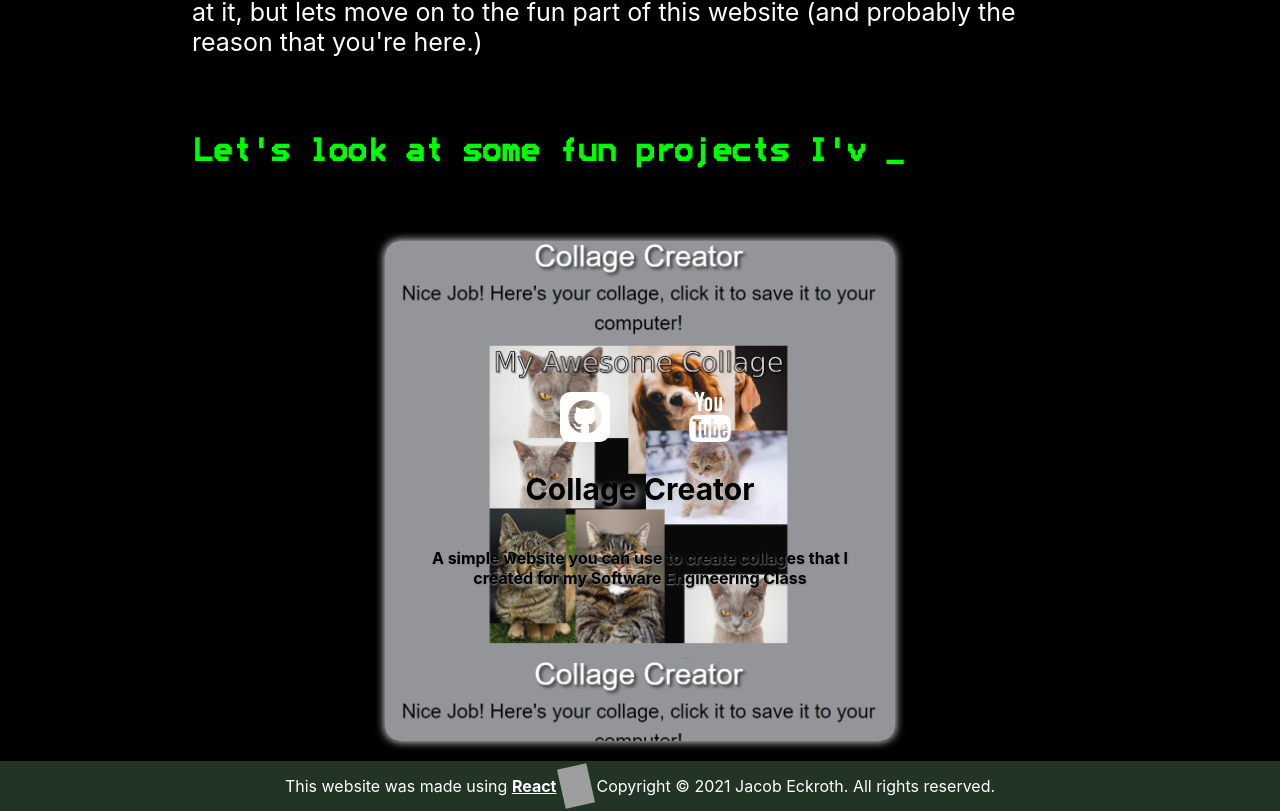
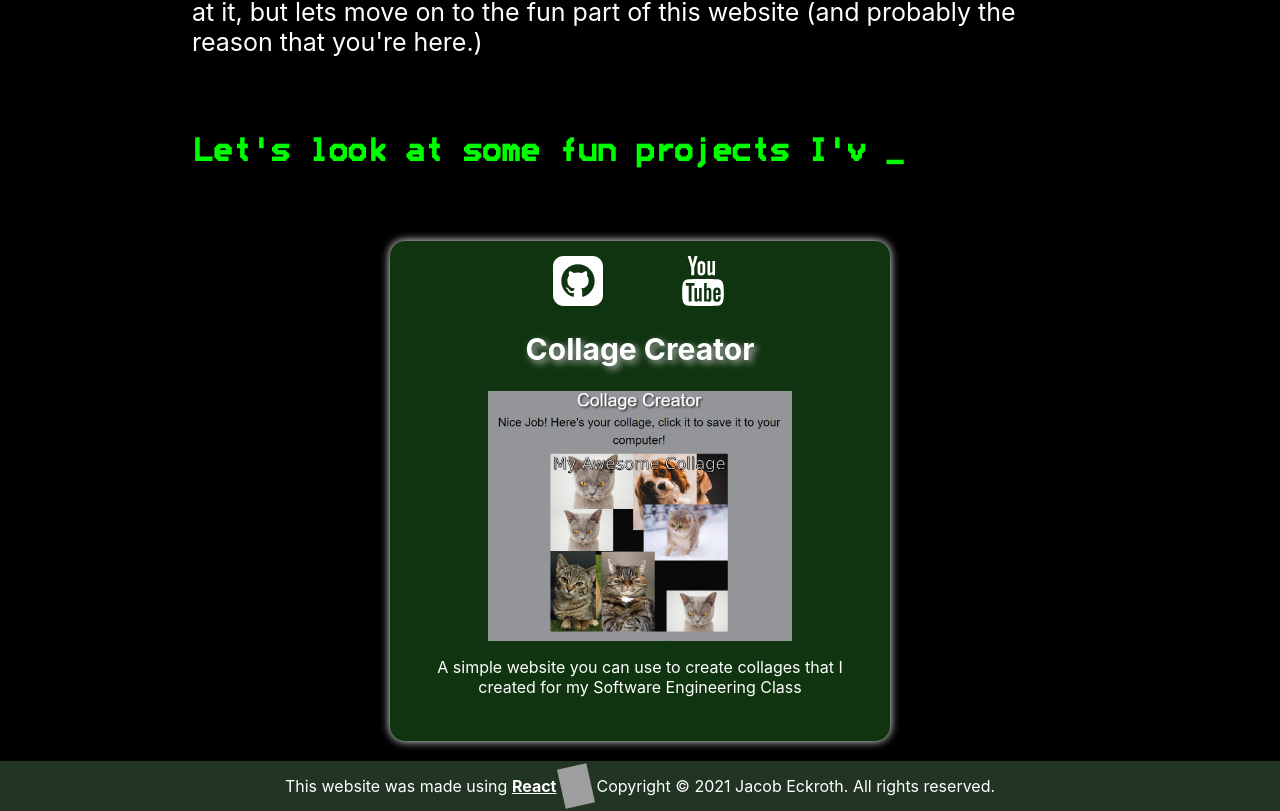
Before and after one commit to JacobEckroth/MyReactWebsiteFORREAL, a React (Create React App) app: page / in a window 1280 px wide. Shown: the part 736-1547 px from the top of the page. Built offline with nearby package versions, Linux system fonts and the light colour scheme; grey boxes are pictures that could not be loaded.

Commit message:
made the project display a lot nice

```diff
--- a/src/components/ProjectDisplay.jsx
+++ b/src/components/ProjectDisplay.jsx
@@ -19,7 +19,8 @@ class ProjectDisplay extends React.Component {
       imageURL: this.props.imageURL,
       imageAlt: this.props.imageAlt,
       githubLink: this.props.githubLink,
-      youtubeLink: this.props.youtubeLink
+      youtubeLink: this.props.youtubeLink,
+      projectPageLink: this.props.projectPageLink,
     };
     this.show = this.show.bind(this);
   }
@@ -29,6 +30,13 @@ class ProjectDisplay extends React.Component {
   }
   render() {
     return (
+      <div>
+        <a
+          className="projectPageLink"
+          href={this.state.projectPageLink}
+          rel="noreferrer"
+          target="_blank"
+        >
           <div
             key={this.state.keyValue}
             className={
@@ -37,15 +45,29 @@ class ProjectDisplay extends React.Component {
                 : "projectHolder notShowing"
             }
           >
-        <div class="linkHolder">
-          <a className="outerGithubLink" href={this.state.githubLink} rel="noreferrer" target="_blank" title="Github Repository"><svg
+            <div className="linkHolder">
+              <a
+                className="outerGithubLink"
+                href={this.state.githubLink}
+                rel="noreferrer"
+                target="_blank"
+                title="Github Repository"
+              >
+                <svg
                   className="githubLogo"
                   xmlns="http://www.w3.org/2000/svg"
                   viewBox="0 0 24 24"
                 >
                   <path d="M19 0h-14c-2.761 0-5 2.239-5 5v14c0 2.761 2.239 5 5 5h14c2.762 0 5-2.239 5-5v-14c0-2.761-2.238-5-5-5zm-4.466 19.59c-.405.078-.534-.171-.534-.384v-2.195c0-.747-.262-1.233-.55-1.481 1.782-.198 3.654-.875 3.654-3.947 0-.874-.312-1.588-.823-2.147.082-.202.356-1.016-.079-2.117 0 0-.671-.215-2.198.82-.64-.18-1.324-.267-2.004-.271-.68.003-1.364.091-2.003.269-1.528-1.035-2.2-.82-2.2-.82-.434 1.102-.16 1.915-.077 2.118-.512.56-.824 1.273-.824 2.147 0 3.064 1.867 3.751 3.645 3.954-.229.2-.436.552-.508 1.07-.457.204-1.614.557-2.328-.666 0 0-.423-.768-1.227-.825 0 0-.78-.01-.055.487 0 0 .525.246.889 1.17 0 0 .463 1.428 2.688.944v1.489c0 .211-.129.459-.528.385-3.18-1.057-5.472-4.056-5.472-7.59 0-4.419 3.582-8 8-8s8 3.581 8 8c0 3.533-2.289 6.531-5.466 7.59z" />
-          </svg></a>
-          <a className="outerYoutubeLink" title="Youtube Demo Video" href={this.state.youtubeLink} rel="noreferrer" target="_blank">
+                </svg>
+              </a>
+              <a
+                className="outerYoutubeLink"
+                title="Youtube Demo Video"
+                href={this.state.youtubeLink}
+                rel="noreferrer"
+                target="_blank"
+              >
                 <svg
                   className="youtubeLogo"
                   xmlns="http://www.w3.org/2000/svg"
@@ -55,10 +77,27 @@ class ProjectDisplay extends React.Component {
                 </svg>
               </a>
             </div>
-        <h2 className="projectTitle"><a href="http://collage.jacobeckroth.com" title="Collage Website" rel="noreferrer" target="_blank">{this.state.title}</a></h2>
-
+            <h2 className="projectTitle">
+              <a
+                href="http://collage.jacobeckroth.com"
+                title="Collage Website"
+                rel="noreferrer"
+                target="_blank"
+              >
+                {this.state.title}
+              </a>
+            </h2>
+            <div className="projectImageHolder">
+              <img
+                className="projectImage"
+                src={this.state.imageURL}
+                alt={this.state.imageAlt}
+              />
+            </div>
 
             <p className="projectDescription">{this.state.descriptionText}</p>
+          </div>
+        </a>
       </div>
     );
   }
--- a/src/components/ProjectsHolder.jsx
+++ b/src/components/ProjectsHolder.jsx
@@ -11,7 +11,8 @@ const projects = data.map(item =>
     imageAlt = {item.imageAlt}
     key = {item.key}
     githubLink = {item.githubLink}
-    youtubeLink = {item.youtubeLink}/>
+    youtubeLink = {item.youtubeLink}
+    projectPageLink = {item.projectPageLink}/>
 
 )
 class ProjectsHolder extends React.Component {
--- a/src/components/VisibilitySensorAppearingProject.js
+++ b/src/components/VisibilitySensorAppearingProject.js
@@ -32,7 +32,8 @@ class VisibilitySensorAppearingProject extends Component {
         imageURL = {this.props.imageURL}
         imageAlt = {this.props.imageAlt}
         githubLink = {this.props.githubLink}
-        youtubeLink = {this.props.youtubeLink}/>
+        youtubeLink = {this.props.youtubeLink}
+        projectPageLink = {this.props.projectPageLink}/>
 
 
       </VisibilitySensor>
--- a/src/css/project.css
+++ b/src/css/project.css
@@ -6,7 +6,7 @@ body{
 .projectHolder{
     transition:opacity 1s linear,box-shadow .1s linear ;
 
-
+    background-color:rgb(16, 51, 16);
 
     border-radius:15px;
     width:500px;
@@ -14,16 +14,12 @@ body{
     display:flex;
     flex-flow:column wrap;
     align-items:center;
-    justify-content:center;
+
     padding-top:0px;
     margin-top:20px;
     margin-bottom:20px;
-    padding-left:5px;
-    padding-right:5px;
-    margin-left:20px;
-    margin-right:20px;
-    background-image:url("../images/CollageWebsite.jpg");
-    background-size:contain;
+
+
     box-shadow:0px 0px 10px white;
 
 }
@@ -33,22 +29,34 @@ body{
 }
 .projectDescription{
     margin-bottom:none;
-    color:black;
+    color:white;
     text-align:center;
     width:90%;
-    font-weight:bold;
-    text-shadow:.5px .5px 2px #838383;
+
+
 }
+.projectImageHolder{
+    width:100%;
+    height:50%;
+    display:flex;
+    justify-content:center;
+    align-items: center;
 
+}
+.projectPageLink{
+    width:100%;
+    height:100%;
+    text-decoration:none;
+}
 .projectImage{
-    height: 50%;
+    height:100%;
     width:auto;
 }
 
 .projectTitle{
     margin:none;
     padding:none;
-    color:black;
+    color:white;
     text-align:center;
 
     font-size:30px;
@@ -66,8 +74,9 @@ body{
     color:rgb(0, 255, 0);
 }
 
+
 .githubLogo{
-    height:50px;
+    height:100%;
     width:auto;
     animation: wiggleOut 1s linear;
 }
@@ -102,7 +111,7 @@ body{
 
 .youtubeLogo{
     color:black;
-    height:50px;
+    height:100%;
     width:auto;
     animation: wiggleOut 4s linear;
 
@@ -112,22 +121,26 @@ body{
 }
 .linkHolder{
     margin-top:3%;
-    margin-left:3%;
+
 
     display:flex;
     flex-flow:row wrap;
     justify-content:space-around;
     align-items:center;
     width:50%;
+    height:10%;
 }
 .outerYoutubeLink{
+    height:100%;
     fill:white;
     transition:fill .5s ease;
+
 }
 .outerYoutubeLink:hover{
     fill:red;
 }
 .outerGithubLink{
+    height:100%;
     fill:white;
     transition:fill .5s ease;
 }
@@ -140,14 +153,8 @@ path{
 
 
 @media (max-width:600px){
-    .projectImage{
-        height:40%;
-    }
 
     .linkHolder{
         width:100%;
     }
-    .projectTitle{
-        font-size:14px;
-    }
 }
--- a/src/data/projects.json
+++ b/src/data/projects.json
@@ -2,9 +2,10 @@
     { "title": "Collage Creator",
         "link": "http://collage.jacobeckroth.com",
         "descriptionText": "A simple website you can use to create collages that I created for my Software Engineering Class",
-        "imageURL":"http://placekitten.com/200/300",
-        "imageAlt":"Image",
+        "imageURL":"/images/CollageWebsite.jpg",
+        "imageAlt":"Collage Website Image",
         "githubLink":"https://github.com/Jacob-Eckroth-School/361-ImageCollageCreator",
         "youtubeLink":"https://youtu.be/foGSwIaOSik?t=551",
-        "key": "COLLAGECREATOR" }
+        "key": "COLLAGECREATOR",
+        "projectPageLink":"http://collage.jacobeckroth.com" }
 ]
```
Also changed, not shown: public/images/CollageWebsite.jpg (renamed from src/images/CollageWebsite.jpg). Lines whose indentation alone changed are shown as unchanged.
